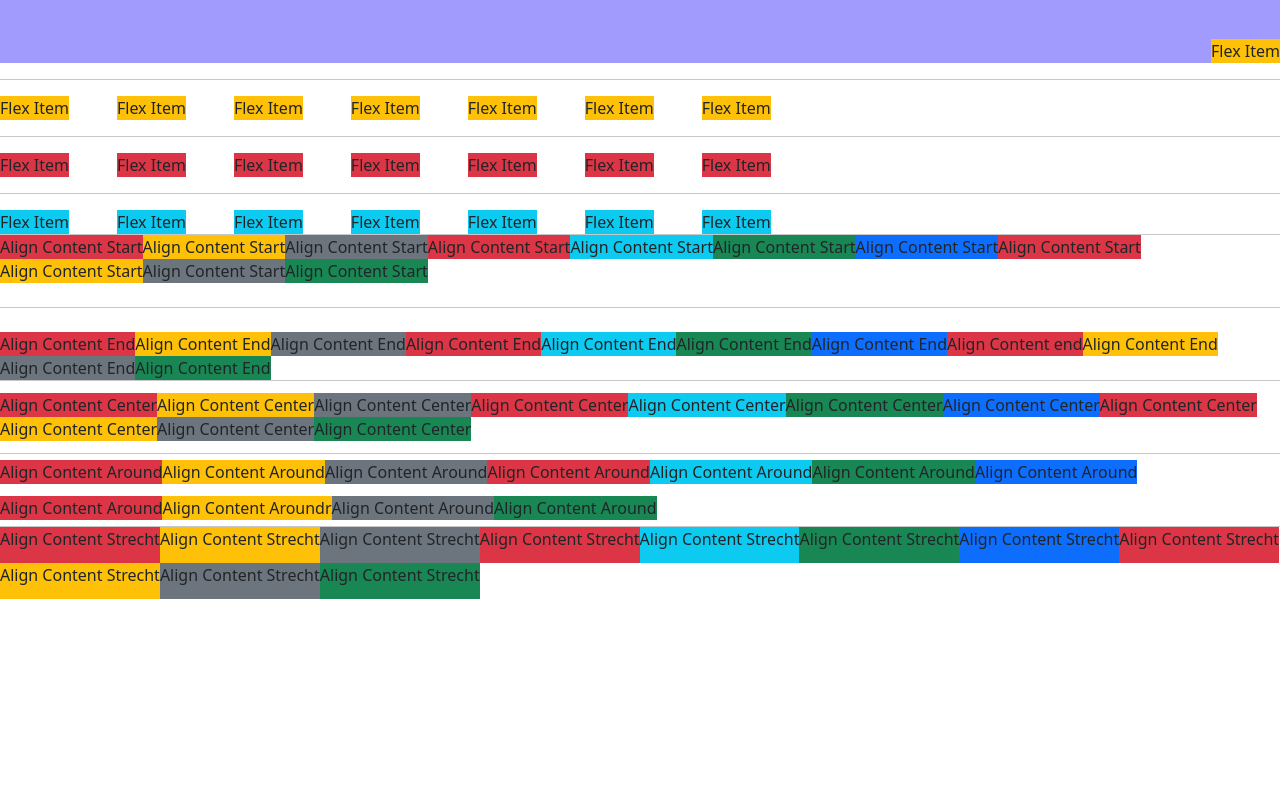
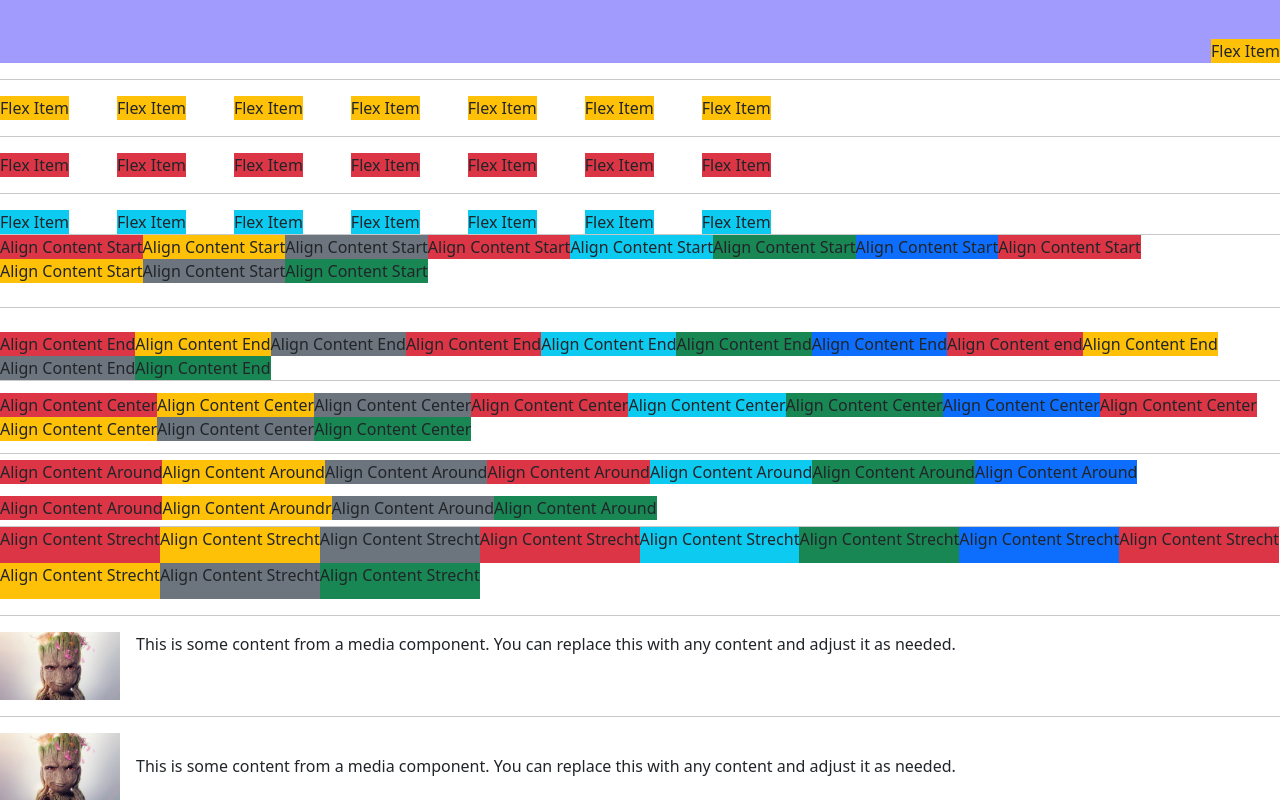
Before and after one commit to musakavus/bootstrap, a plain HTML site: page 045-Flex/index.html in a window 1280 px wide. Shown: the part 2533-3333 px from the top of the page. Before the commit the page ends 3132 px from the top, so only its background shows below. Drawn offline with Linux system fonts and the light colour scheme.

Commit message:
important project

```diff
--- a/045-Flex/index.html
+++ b/045-Flex/index.html
@@ -396,5 +396,26 @@ yüksekliğine uzatır.-->
     <div class="bg-success">Align Content Strecht</div>
 </div>
 
+<hr>
+
+<div class="d-flex">
+    <div class="flex-shrink-0">
+        <img src="img/groot.webp" style="width: 120px" alt="">
+    </div>
+    <div class="flex-grow-1 ms-3">
+        This is some content from a media component. You can replace this with any content and adjust it as needed.
+    </div>
+</div>
+<hr>
+<div class="d-flex align-items-center">
+    <div class="flex-shrink-0">
+        <img src="img/groot.webp" style="width: 120px" alt="...">
+    </div>
+    <div class="flex-grow-1 ms-3">
+        This is some content from a media component. You can replace this with any content and adjust it as needed.
+    </div>
+</div>
+
+
 </body>
 </html>
```
Also changed, not shown: 045-Flex/img/groot.webp (added).
